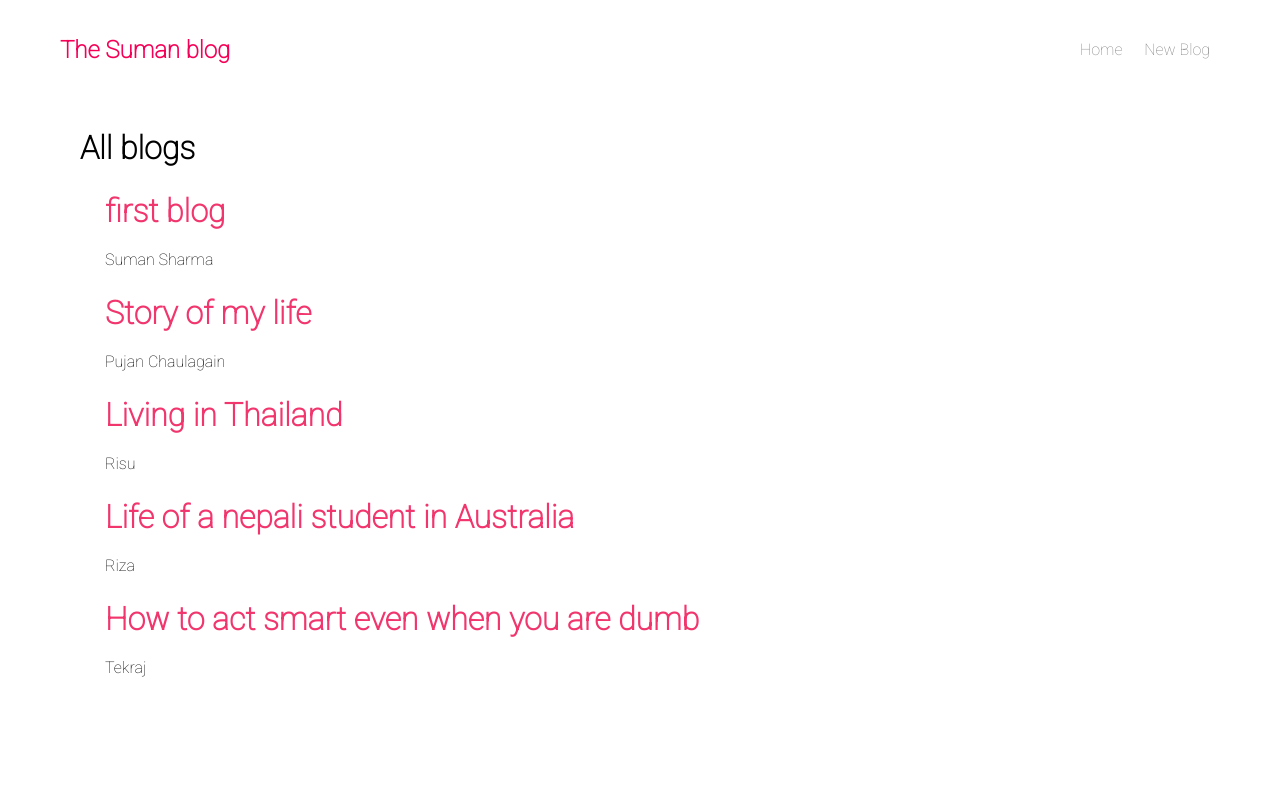
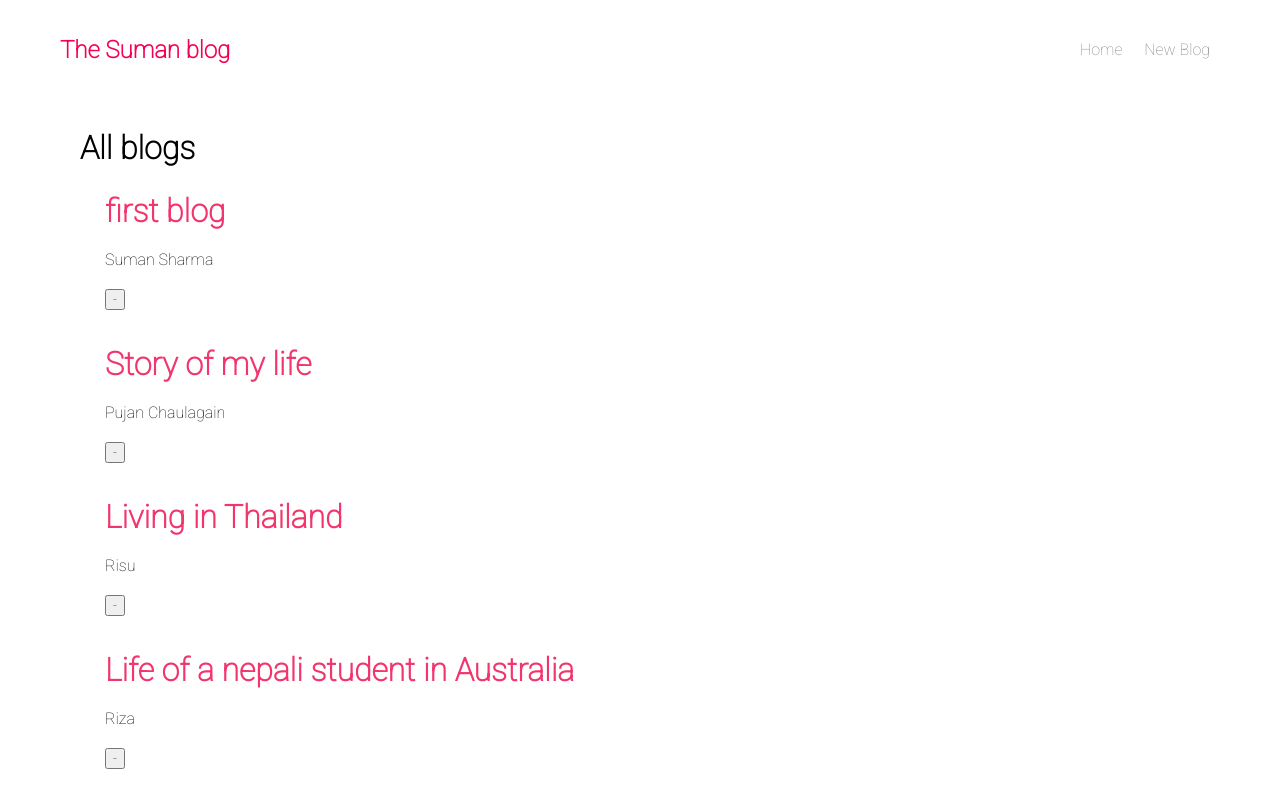
Before and after one commit to sumansharma01/react, a React (Create React App) app: page / in a window 1280 px wide. Shown: the top 800 px of the page. Built offline with nearby package versions, Linux system fonts and the light colour scheme.

Commit message:
passing event as props

```diff
--- a/src/BlogList.js
+++ b/src/BlogList.js
@@ -1,6 +1,5 @@
-const BlogList = (props) => {
-    const blogs=props.blogs;
-    const title=props.title;
+const BlogList = ({blogs,title,handleDelete}) => {
+
     return (
         <div className="blog-list">
             <h1>{title}</h1>
@@ -9,6 +8,7 @@ const BlogList = (props) => {
                     <div className="blog-preview" key={blog.id}>
                         <h1>{blog.title}</h1>
                         <p>{blog.author}</p>
+                        <button onClick={()=>handleDelete(blog.id)}>-</button>
                     </div>
                ))
             }
--- a/src/Home.js
+++ b/src/Home.js
@@ -33,6 +33,10 @@ const Home = () => {
         {title:"How to act smart even when you are dumb", author:"Tekraj", id:5}
     ])
 
+    const handleDelete=(id)=>{
+        setBlogs(blogs.filter((blog)=>{return blog.id!==id}));
+    }
+
     return (
         <div className="home">
             {/* <h1>{title}</h1>
@@ -45,7 +49,7 @@ const Home = () => {
             <p>{name}</p> */}
 
 
-            <BlogList blogs={blogs} title="All blogs" />
+            <BlogList blogs={blogs} title="All blogs" handleDelete={handleDelete}/>
 
         </div>
     );
```
